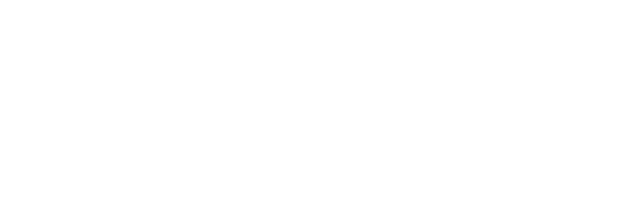
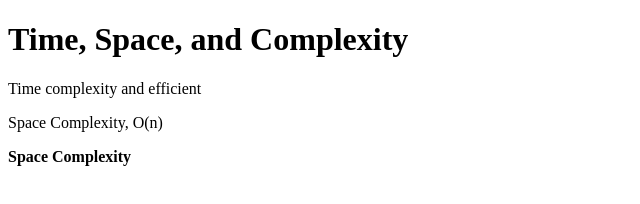
Before and after one commit to acciojob/time-and-space-complexity-Royharsh053, a website: page main.html in a window 1280 px wide. Shown: the whole page, without its empty margins (0-640 px from the left). Drawn offline with Linux system fonts and the light colour scheme.

Commit message:
created a submission

```diff
--- a/main.html
+++ b/main.html
@@ -7,7 +7,12 @@
 </head>
 
 <body>
+	<h1>Time, Space, and Complexity</h1>
+	<p>Time complexity and efficient</p>
+	<p>Space Complexity, O(n)</p>
+	<b>Space Complexity</b>
 	<!-- the entire body must be written by student -->
+
     <script type="text/javascript" src="./script.js">
 </script>
 
```
